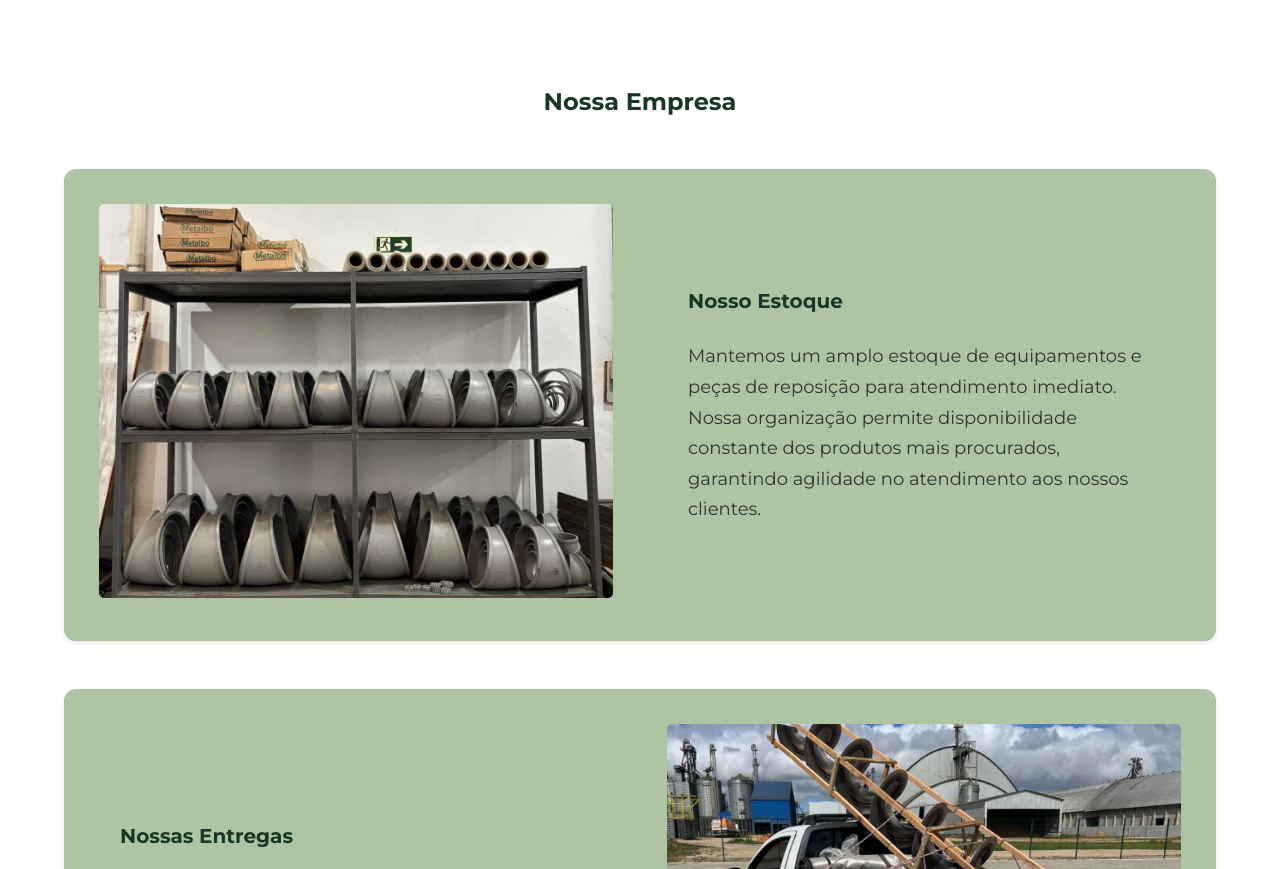
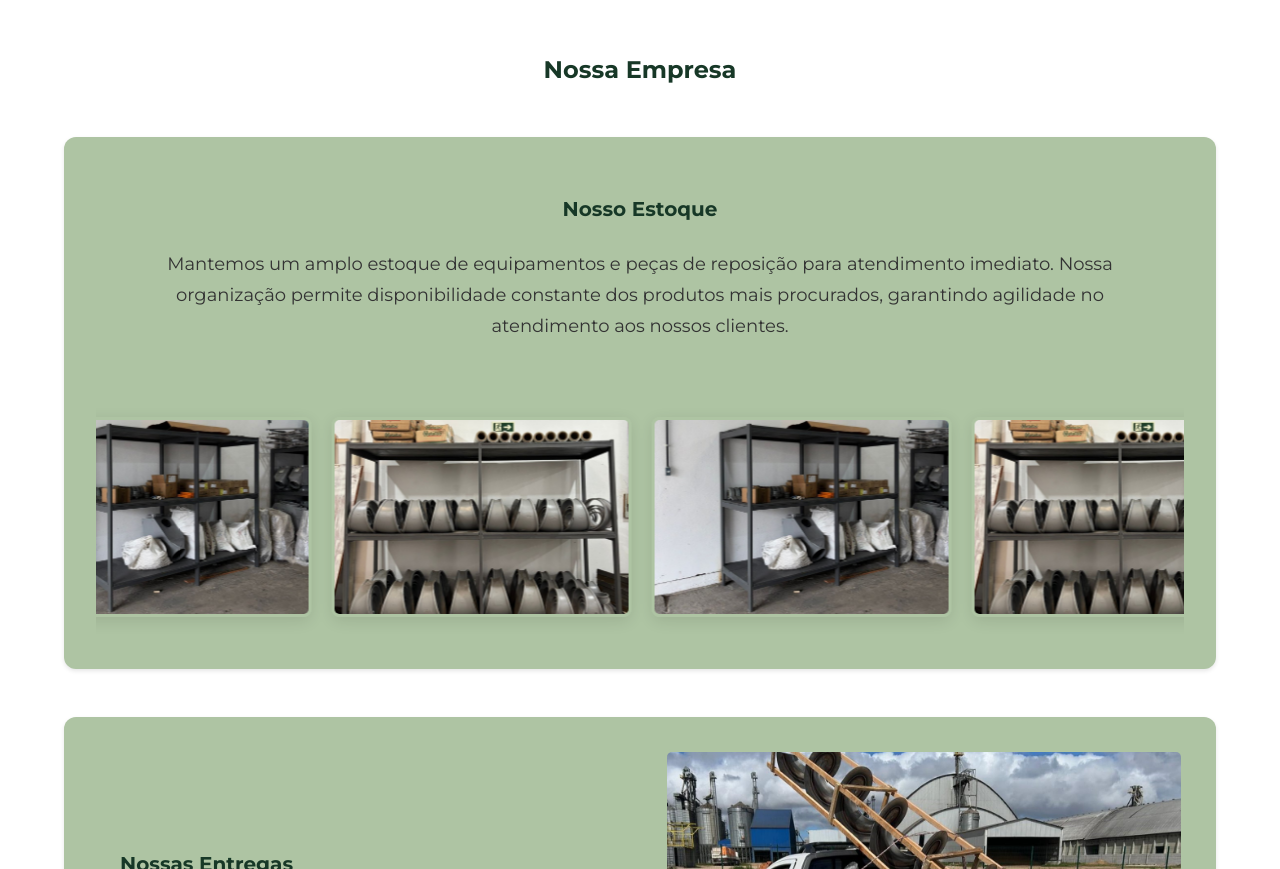
Before and after one commit to gab866/ALL-EquipamentosAgroindustriais, a React (Vite) app: page / in a window 1280 px wide. Shown: the part 1860-2729 px from the top of the page. Built offline with nearby package versions, Linux system fonts and the light colour scheme.

Commit message:
carrossel

```diff
--- a/src/pages/Home.jsx
+++ b/src/pages/Home.jsx
@@ -4,6 +4,14 @@ import "./Home.scss";
 
 const Home = () => {
   const location = useLocation();
+
+  const stockImages = [
+    "/prateleira1.jpeg",
+    "/prateleira2.jpeg",
+    "/prateleira3.jpg",
+    "/prateleira2.jpeg",
+    "/prateleira3.jpg",
+  ];
 
   useEffect(() => {
     const scrollToSection = () => {
@@ -121,18 +129,25 @@ const Home = () => {
           <section className="company-info-section">
             <h2>Nossa Empresa</h2>
             <div className="company-showcase">
-              <div className="showcase-item">
-                <div className="showcase-image">
-                  <img src="/prateleira3.jpg" alt="Instalações da ALL" />
-                </div>
+              <div className="showcase-item vertical">
                 <div className="showcase-content">
                   <h3>Nosso Estoque</h3>
                   <p>
-                    Mantemos um amplo estoque de equipamentos e peças de reposição
-                    para atendimento imediato. Nossa organização permite
-                    disponibilidade constante dos produtos mais procurados,
-                    garantindo agilidade no atendimento aos nossos clientes.
+                    Mantemos um amplo estoque de equipamentos e peças de
+                    reposição para atendimento imediato. Nossa organização
+                    permite disponibilidade constante dos produtos mais
+                    procurados, garantindo agilidade no atendimento aos nossos
+                    clientes.
                   </p>
+                </div>
+                <div className="scrolling-carousel">
+                  <div className="scrolling-track">
+                    {[...stockImages, ...stockImages, ...stockImages, ...stockImages].map((image, index) => (
+                      <div key={index} className="scrolling-slide">
+                        <img src={image} alt={`Estoque ${(index % stockImages.length) + 1}`} />
+                      </div>
+                    ))}
+                  </div>
                 </div>
               </div>
               <div className="showcase-item reverse">
--- a/src/pages/Home.scss
+++ b/src/pages/Home.scss
@@ -114,7 +114,7 @@
 
     .about-hero {
       text-align: center;
-      margin-bottom: $spacing-xl;
+      margin-bottom: $spacing-sm;
       background: white;
       padding: $spacing-xl;
       border-radius: $border-radius-lg;
@@ -360,12 +360,56 @@
           border-radius: $border-radius-lg;
           box-shadow: $shadow-sm;
 
+          &.vertical {
+            grid-template-columns: 1fr;
+            gap: $spacing-lg;
+            text-align: center;
+          }
+
           &.reverse {
             .showcase-image {
               order: 2;
             }
             .showcase-content {
               order: 1;
+            }
+          }
+
+          .scrolling-carousel {
+            overflow: hidden;
+            width: 100%;
+            padding: 20px 0;
+
+            .scrolling-track {
+              display: flex;
+              gap: 20px;
+              animation: scroll-left 50s linear infinite;
+              width: calc(320px * 20);
+
+              .scrolling-slide {
+                flex: 0 0 300px;
+                height: 200px;
+                border-radius: $border-radius;
+                overflow: hidden;
+                border: 3px solid $secondary-color;
+                box-shadow: 0 4px 15px rgba(0, 0, 0, 0.1);
+
+                img {
+                  width: 100%;
+                  height: 100%;
+                  object-fit: cover;
+                  object-position: center;
+                }
+              }
+            }
+          }
+
+          @keyframes scroll-left {
+            0% {
+              transform: translateX(0);
+            }
+            100% {
+              transform: translateX(calc(-320px * 10));
             }
           }
 
```
Also changed, not shown: public/prateleira1.jpeg (added), public/prateleira2.jpeg (added).
